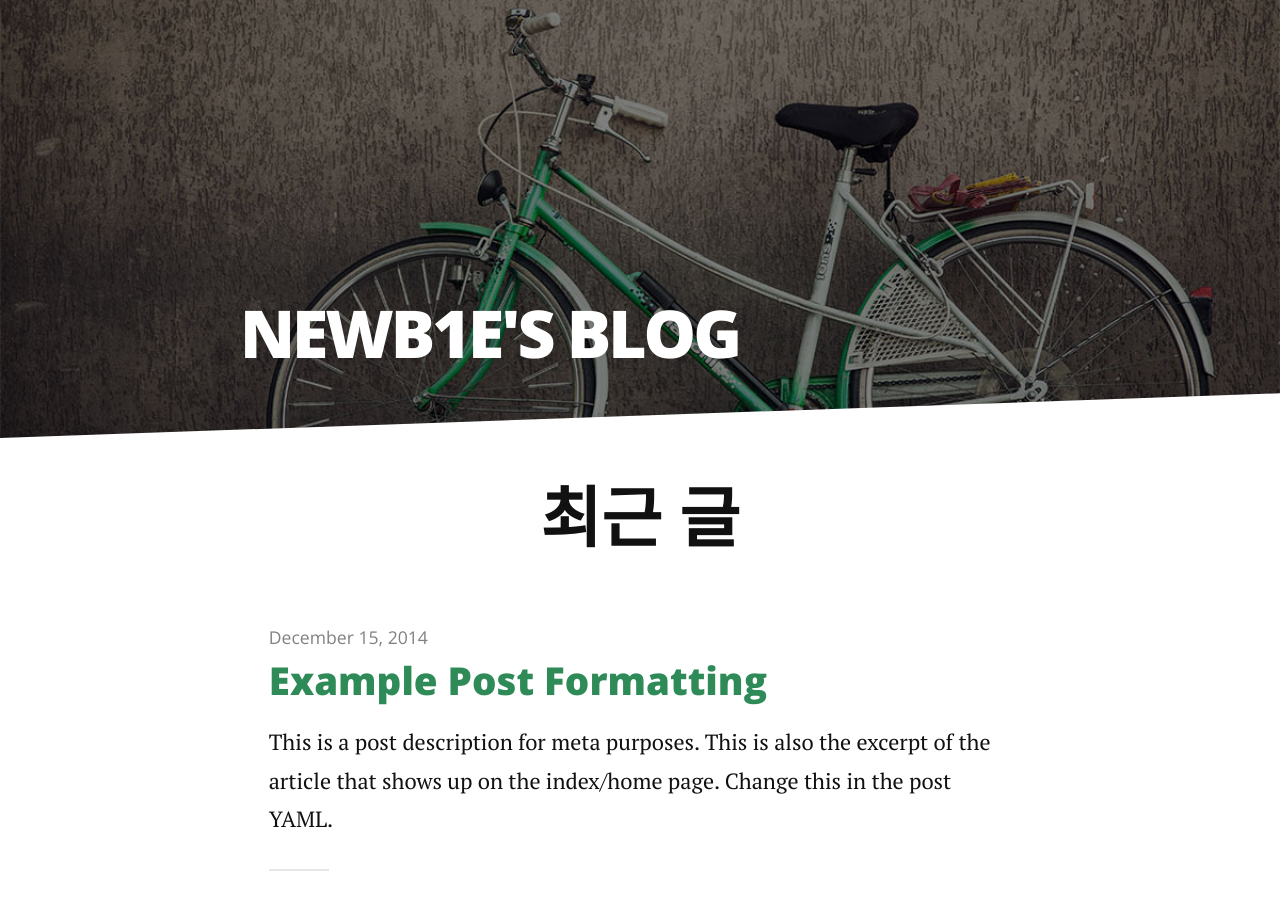
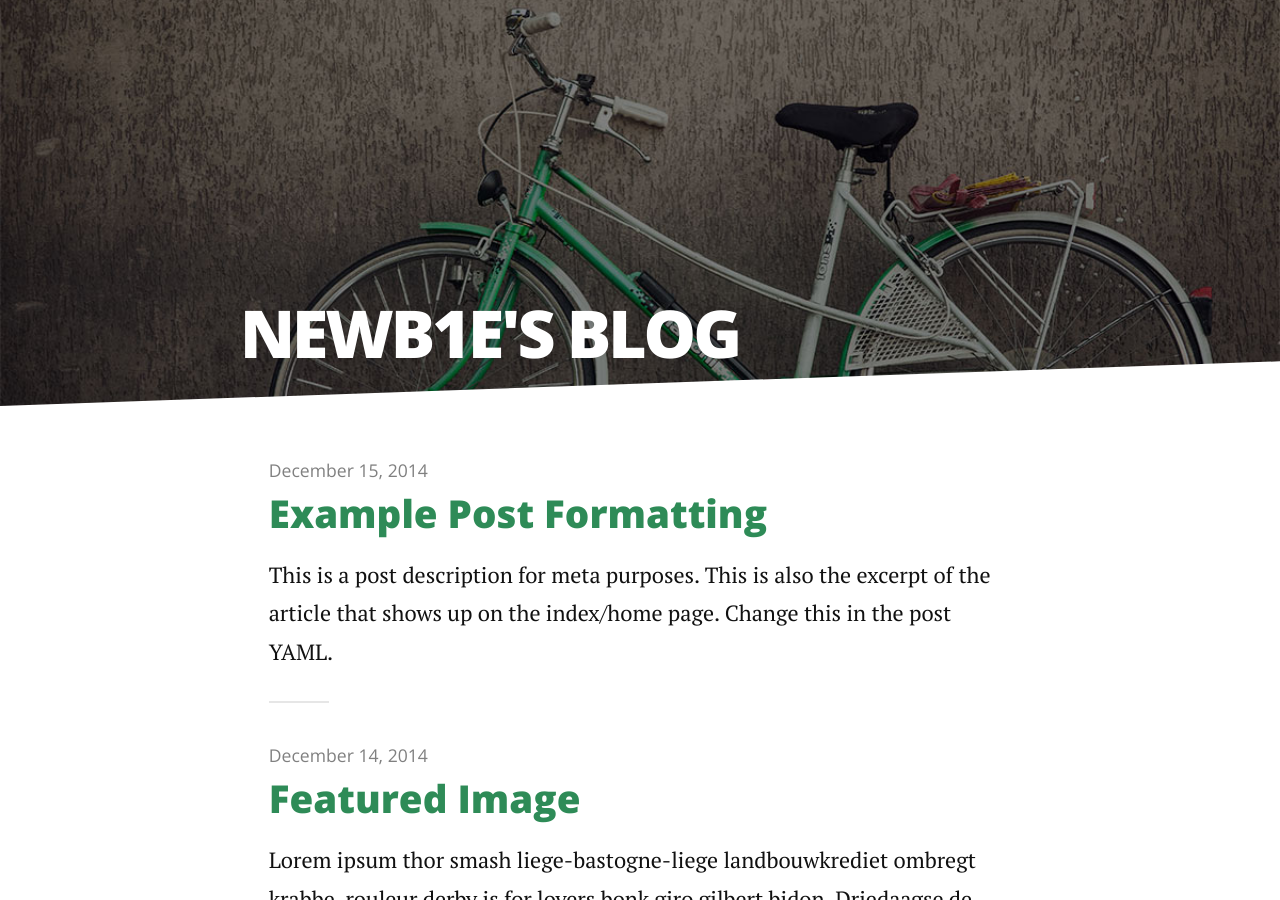
Before and after one commit to JIHOI-KIM/JIHOI-KIM.github.io, a Jekyll site: the page built from index.html, in a window 1280 px wide and 900 px high. Built offline with Jekyll 4.4.1, drawn with Linux system fonts in a browser that asks for light colours; nearby versions of some CDN libraries; the list of posts is cut into pages by our own code.

Commit message:
Update index.html

```diff
--- a/index.html
+++ b/index.html
@@ -5,7 +5,6 @@
 ---
 
 <div class="home" id="home">
-  <h1 class="pageTitle">최근 글</h1>
   <div class="posts noList">
     {%- for post in paginator.posts -%}
       <article>
@@ -18,10 +17,10 @@
   <!-- Pagination links -->
   <div class="pagination">
     {%- if paginator.previous_page -%}
-      <a href="{{ paginator.previous_page_path }}" class="previous button__outline">다음 페이지(최근 글)</a>
+      <a href="{{ paginator.previous_page_path }}" class="previous button__outline">PREV ▷</a>
     {%- endif -%}
     {%- if paginator.next_page -%}
-      <a href="{{ paginator.next_page_path }}" class="next button__outline">이전 페이지(예전 글)</a>
+      <a href="{{ paginator.next_page_path }}" class="next button__outline">◁ NEXT</a>
     {%- endif -%}
   </div>
 </div>
```
